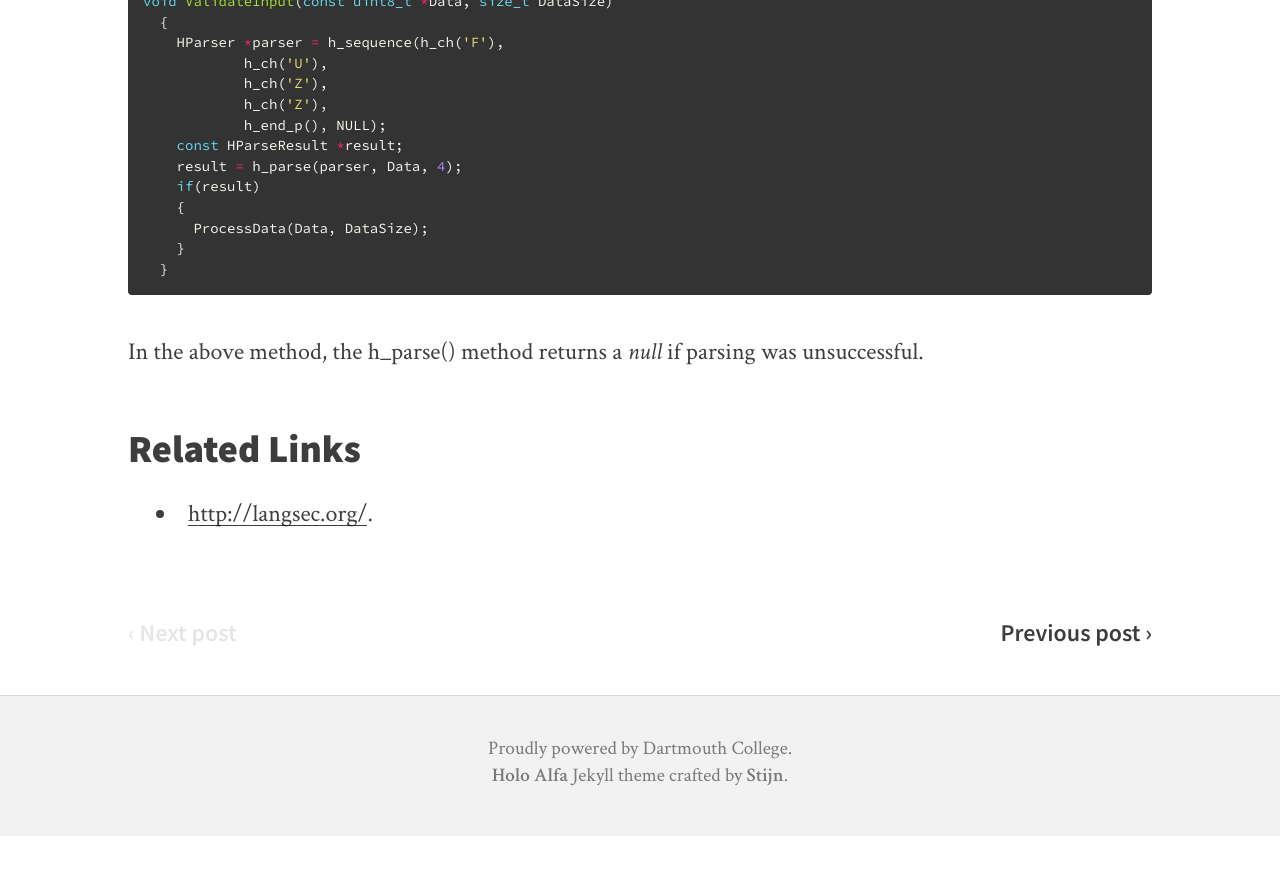
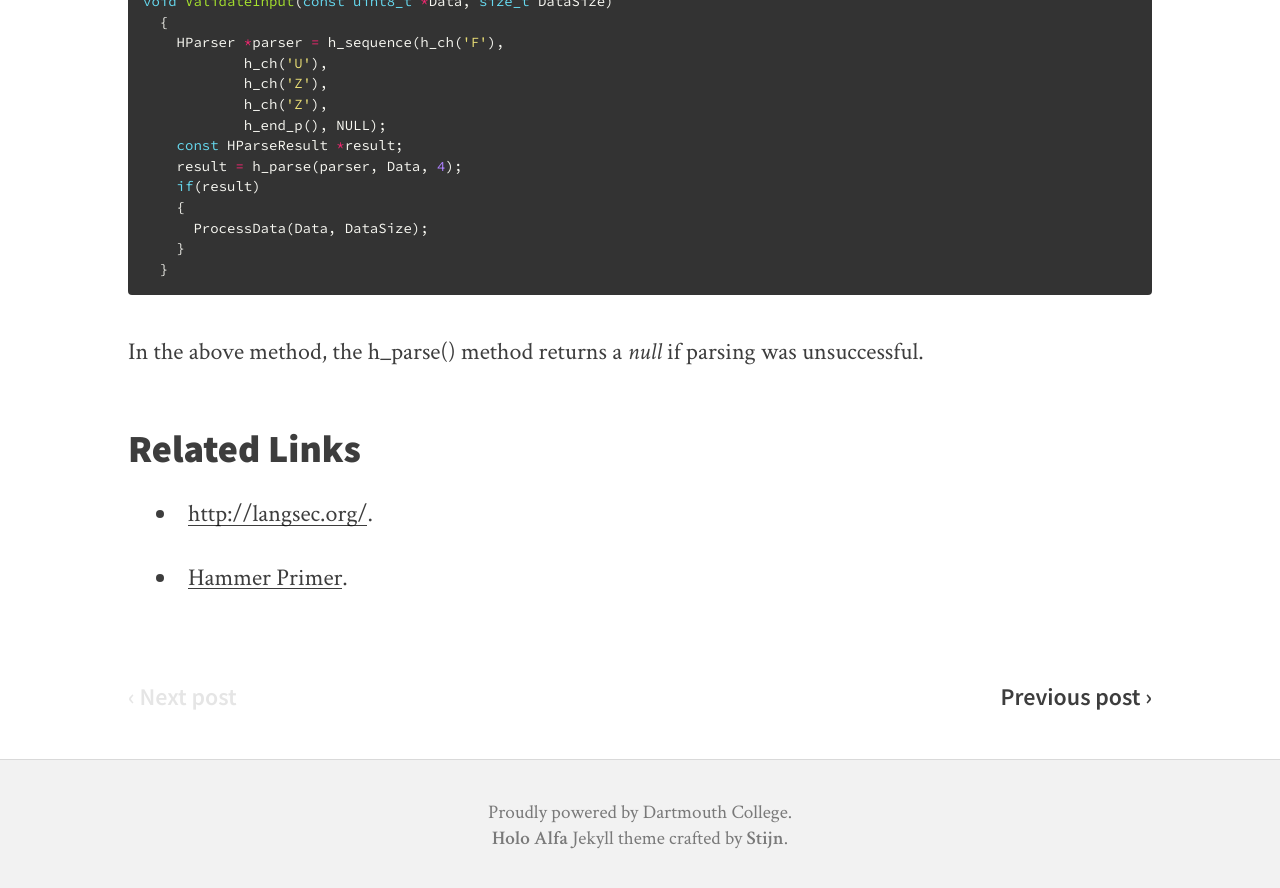
Before and after one commit to prashantbarca/prashantbarca.github.io, a Jekyll site: the page built from _posts/2017-04-20-libfuzzer.md, in a window 1280 px wide and 900 px high, scrolled down 2040 px. Shown: the top 888 px of the window. Built offline with Jekyll 4.4.1, drawn with Linux system fonts in a browser that asks for light colours; nearby versions of some CDN libraries; before the commit the page ends 2876 px from its top, so only the background shows below that.

Commit message:
Added Hammer Primer link

```diff
--- a/_posts/2017-04-20-libfuzzer.md
+++ b/_posts/2017-04-20-libfuzzer.md
@@ -73,3 +73,4 @@ In the above method, the h_parse() method returns a _null_ if parsing was unsucc
 ## Related Links
 
 - [http://langsec.org/](http://langsec.org/).
+- [Hammer Primer](https://github.com/sergeybratus/HammerPrimer).
```
